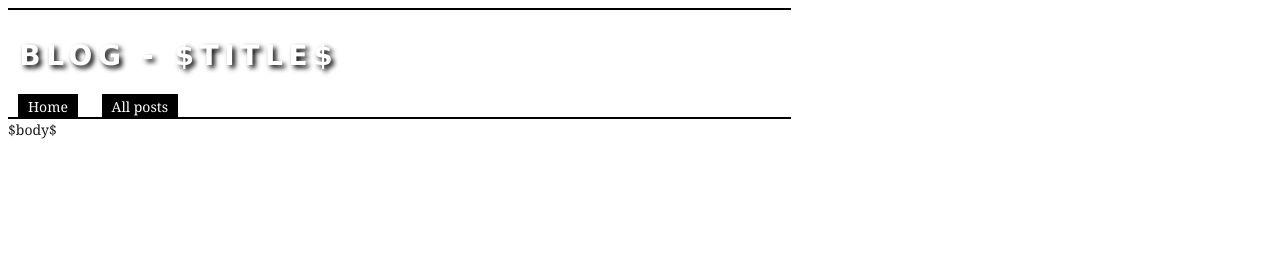
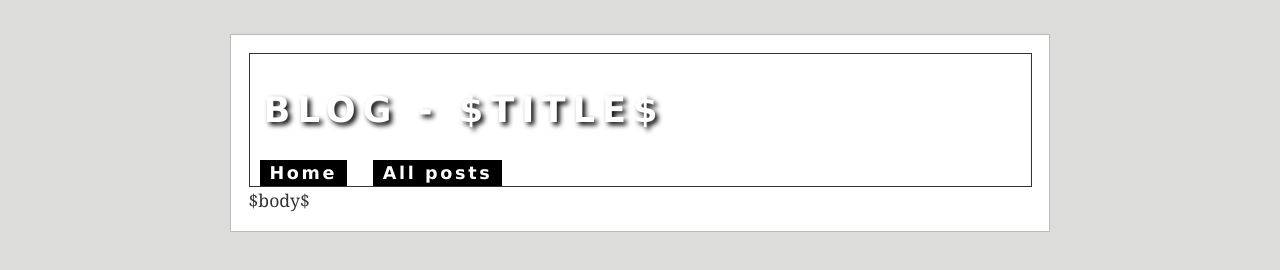
Before and after one commit to nurpax/blog, a plain HTML site: page templates/default.html in a window 1280 px wide. Drawn offline with Linux system fonts and the light colour scheme.

Commit message:
More CSS tweaks

```diff
--- a/css/default.css
+++ b/css/default.css
@@ -1,28 +1,35 @@
 
 body {
-    width: 783px;
     font-family: Georgia, 'Times New Roman', Times, sans-serif;
-    font-size: 14px;
+    font-size: 1.1em;
     line-height: 1.5;
-    color: #1a1a1a;
-    background: #fff;
+    color: #333;
+    background: #dcdcda;
+    padding: 0.5em;
 }
 
 h1, h2, h3, h4 {
     font-family:'Lucida Grande', Helvetica, Arial, sans-serif;
     text-decoration:none;
+    color:#444;
+}
+
+#page-wrap {
+    width: 783px;
+    margin: 1em auto;
+    padding: 1em;
+    background:#fff;
+    border: 1px solid #bbb;
 }
 
 #header {
-  background:#fff;
   padding-top: 6px;
   padding-left: 0px;
   padding-right: 0px;
   padding-bottom: 0px;
   background-image: url('/images/bloghead2.jpg');
   background-repeat: no-repeat;
-  border-top: 2px solid black;
-  border-bottom: 2px solid black;
+  border: 1px solid #333;
 }
 
 #header h1 {
@@ -35,6 +42,7 @@ h1, h2, h3, h4 {
 
 div#navigation {
     text-align: left;
+    font-family:'Lucida Grande', Helvetica, Arial, sans-serif;
 }
 
 div#navigation a {
@@ -43,4 +51,6 @@ div#navigation a {
     background-color: black;
     padding: 3px 10px 3px 10px;
     margin: 0px 10px 0px 10px;
+    font-weight: bold;
+    letter-spacing:0.15em;
 }
--- a/templates/default.html
+++ b/templates/default.html
@@ -4,7 +4,7 @@
 <html xmlns="http://www.w3.org/1999/xhtml" xml:lang="en" lang="en">
     <head>
         <meta http-equiv="Content-Type" content="text/html; charset=UTF-8" />
-        <title>SimpleBlog - $title$</title>
+        <title>nurpax - $title$</title>
         <link rel="stylesheet" type="text/css" href="/css/default.css" />
         <link rel="alternate"
               type="application/rss+xml"
@@ -12,6 +12,7 @@
               href="/rss.xml" />
     </head>
     <body>
+    <div id="page-wrap">
             <div id="header">
                 <h1>Blog - $title$</h1>
 
@@ -22,5 +23,7 @@
             </div>
 
         $body$
+
+    </div>
     </body>
 </html>
```
Also changed, not shown: 1 other file. Lines whose indentation alone changed are shown as unchanged.
